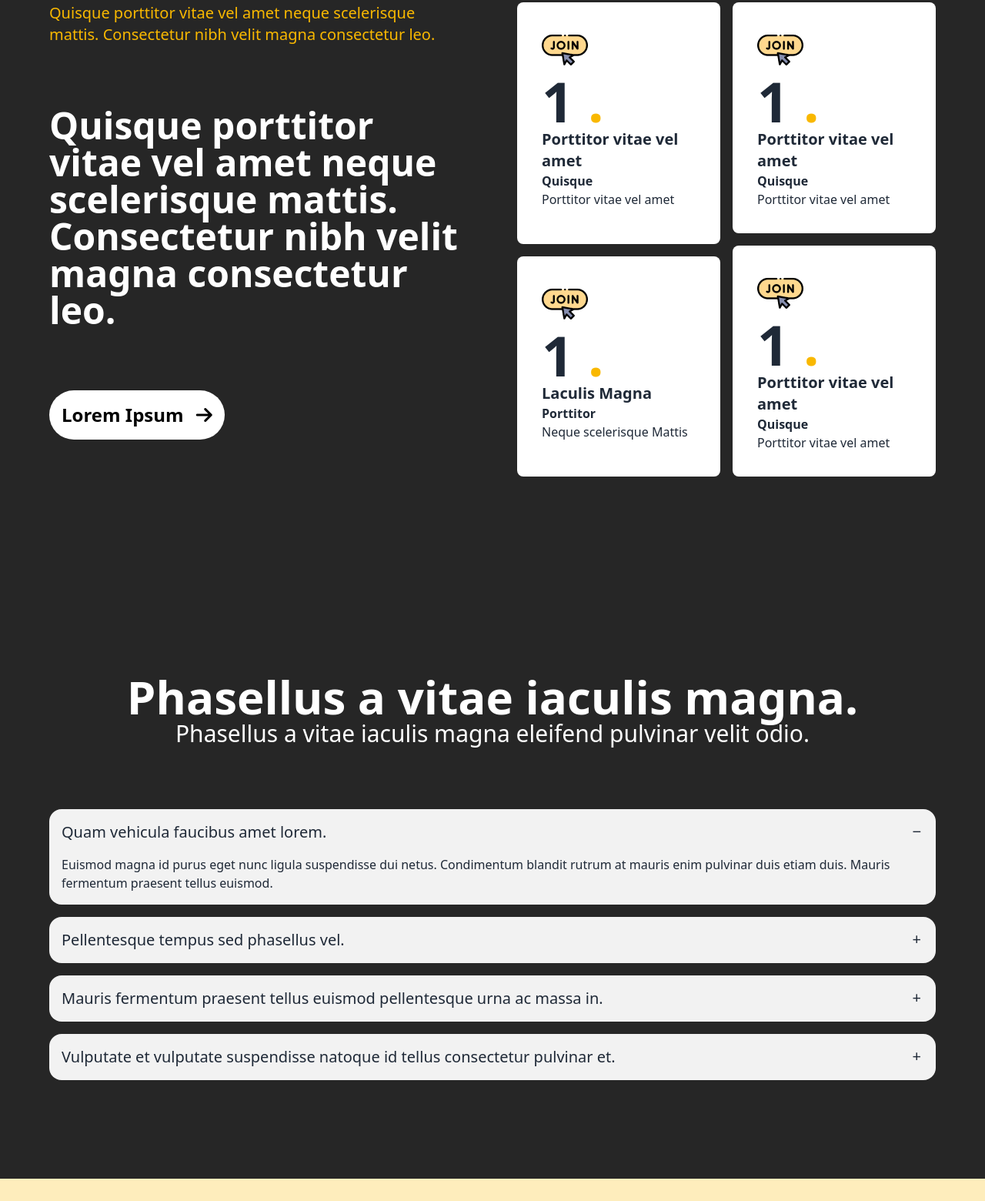
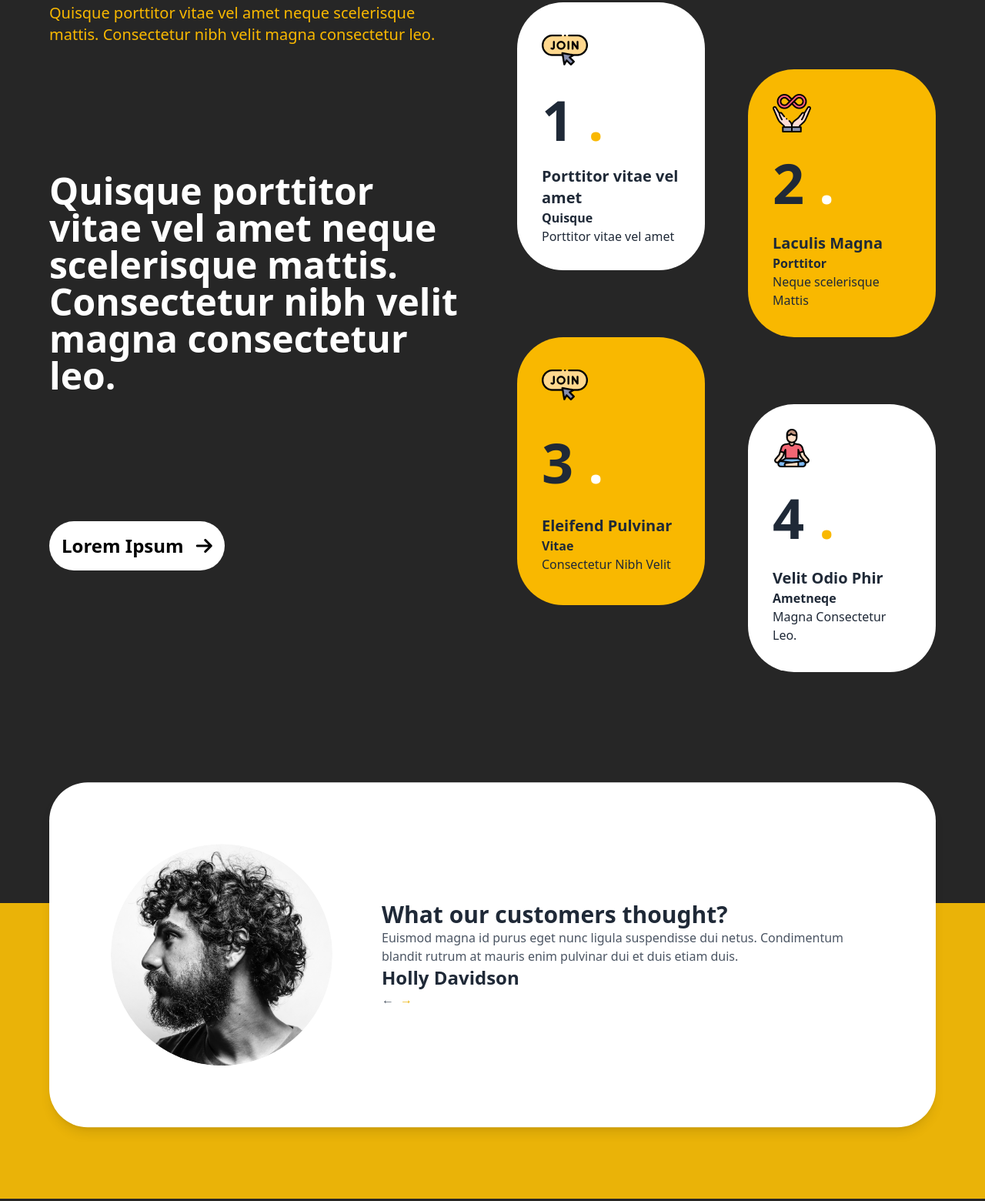
Before and after one commit to HiYasin/EDGE-IIUC-CBI-031-MID, a plain HTML site: page index.html in a window 1280 px wide. Shown: the part 842-2402 px from the top of the page at 77% size. Drawn offline with nearby package versions, Linux system fonts and the light colour scheme.

Commit message:
Card section completed

```diff
--- a/index.html
+++ b/index.html
@@ -76,9 +76,10 @@
     </div>
   </header>
   <main>
-    <div class="bg-[#262626] py-24 md:py-32">
-      <div class="w-[90%] max-w-11/12 mx-auto flex justify-between gap-16">
-        <div class="text-white grid gap-8 w-[50%]">
+    <!-- card -->
+    <div class="bg-[#262626] pt-24 pb-[400px] md:pb-[300px] md:pt-32">
+      <div class="w-[90%] max-w-11/12 mx-auto grid lg:grid-cols-2 gap-16">
+        <div class="text-white grid gap-8 ">
           <p class="text-sm md:text-xl text-[#F9B800]">
             Quisque porttitor vitae vel amet neque scelerisque mattis.
             Consectetur nibh velit magna consectetur leo.
@@ -95,60 +96,108 @@
           </div>
         </div>
 
-        <div class="grid grid-cols-2 gap-4 w-[50%]">
+        <div>
           <div class="grid gap-4">
-            <div class="bg-white rounded-lg p-8">
+            <div class="grid sm:grid-cols-2 grid-rows-[repeat(12, minmax(0, 1fr))] gap-y-4 sm:gap-y-0 sm:grid-rows-10 sm:gap-x-14">
+              <div class="bg-white rounded-[60px] p-8 row-span-4 grid gap-6">
                 <div>
                   <img src="assets/icon-join.png" alt="" />
                 </div>
                 <h1 class="text-7xl font-bold">
                   1 <span class="text-[#F9B800]">.</span>
                 </h1>
+                <div>
                   <p class="text-xl font-bold">Porttitor vitae vel amet</p>
                 <p class="font-semibold">Quisque</p>
                 <p class="font-light">Porttitor vitae vel amet</p>
                 </div>
-            <div class="bg-white rounded-lg p-8">
+              </div>
+              <div class="row-span-1"></div>
+
+              <div class="bg-[#F9B800] rounded-[60px] p-8 row-span-4 grid gap-6">
                 <div>
-                <img src="assets/icon-join.png" alt="" />
+                  <img src="assets/icon-inifinity.png" alt="" />
                 </div>
                 <h1 class="text-7xl font-bold">
-                1 <span class="text-[#F9B800]">.</span>
+                  2 <span class="text-white">.</span>
                 </h1>
+                <div>
                   <p class="text-xl font-bold">Laculis Magna</p>
                 <p class="font-semibold">Porttitor</p>
                 <p class="font-light">Neque scelerisque Mattis</p>
                 </div>
               </div>
+              <div class="row-span-1"></div>
 
-          <div class="grid gap-4">
-            <div class="bg-white rounded-lg p-8">
+              <div class="bg-[#F9B800] rounded-[60px] p-8 row-span-4 grid gap-6">
                 <div>
                   <img src="assets/icon-join.png" alt="" />
                 </div>
                 <h1 class="text-7xl font-bold">
-                1 <span class="text-[#F9B800]">.</span>
+                  3 <span class="text-white">.</span>
                 </h1>
-              <p class="text-xl font-bold">Porttitor vitae vel amet</p>
-              <p class="font-semibold">Quisque</p>
-              <p class="font-light">Porttitor vitae vel amet</p>
+                <div>
+                  <p class="text-xl font-bold">Eleifend Pulvinar</p>
+                  <p class="font-semibold">Vitae</p>
+                  <p class="font-light">Consectetur Nibh Velit</p>
                 </div>
-            <div class="bg-white rounded-lg p-8">
+              </div>
+              <div class="row-span-1"></div>
+
+              <div class="bg-white rounded-[60px] p-8 row-span-4 grid gap-6">
                 <div>
-                <img src="assets/icon-join.png" alt="" />
+                  <img src="assets/icon-man-yoga.png" alt="" />
                 </div>
                 <h1 class="text-7xl font-bold">
-                1 <span class="text-[#F9B800]">.</span>
+                  4 <span class="text-[#F9B800]">.</span>
                 </h1>
-              <p class="text-xl font-bold">Porttitor vitae vel amet</p>
-              <p class="font-semibold">Quisque</p>
-              <p class="font-light">Porttitor vitae vel amet</p>
+                <div>
+                  <p class="text-xl font-bold">Velit Odio Phir</p>
+                    <p class="font-semibold">Ametneqe</p>
+                <p class="font-light">Magna Consectetur Leo.</p>
+                </div>
+              </div>
+              <div class="row-span-1"></div>
             </div>
           </div>
         </div>
       </div>
     </div>
 
+    <!-- Testimonial -->
+    <div class="bg-yellow-500 md:h-96">
+
+      <!-- Testimonial Section -->
+      <div class="bg-white rounded-[50px] shadow-lg p-20 w-[90%] max-w-11/12 mx-auto translate-y-[-35%]">
+        <div class="">
+          <!-- Yellow background highlight -->
+          <div class="grid sm:grid-cols-2 md:grid-cols-3 place-items-center gap-16">
+            <!-- Profile Image -->
+            <div class="rounded-full overflow-hidden col-span-1">
+              <img src="assets/male-photo.png" alt="Profile" class="w-full object-cover">
+            </div>
+
+            <!-- Text Content -->
+            <div class="col-span-1 md:col-span-2">
+              <h2 class="text-2xl md:text-3xl font-bold text-gray-800">What our customers thought?</h2>
+              <p class="text-gray-600">
+                Euismod magna id purus eget nunc ligula suspendisse dui netus.
+                Condimentum blandit rutrum at mauris enim pulvinar dui et duis etiam duis.
+              </p>
+              <p class="text-gray-800  text-xl md:text-2xl font-bold">Holly Davidson</p>
+
+              <!-- Arrows -->
+              <div class="flex items-center space-x-2">
+                <button class="text-gray-600 hover:text-gray-800">&larr;</button>
+                <button class="text-yellow-500 hover:text-yellow-600">&rarr;</button>
+              </div>
+            </div>
+          </div>
+        </div>
+
+      </div>
+
+    </div>
     <!-- FAQ -->
     <div class="bg-[#262626] py-24 md:py-32">
       <div class="w-[90%] max-w-11/12 mx-auto">
@@ -160,14 +209,14 @@
             Phasellus a vitae iaculis magna eleifend pulvinar velit odio.
           </p>
         </div>
-        <div class="grid gap-4 mt-20">
+        <div class="grid gap-4 mt-20 text-[#F9B800]">
           <div class="collapse collapse-plus bg-base-200">
             <input type="radio" name="my-accordion-3" checked="checked" />
             <div class="collapse-title text-xl font-medium">
-              Quam vehicula faucibus amet lorem.
+              <p class="text-[#262626]">Quam vehicula faucibus amet lorem.</p>
             </div>
             <div class="collapse-content">
-              <p>
+              <p class="text-[#262626]">
                 Euismod magna id purus eget nunc ligula suspendisse dui netus.
                 Condimentum blandit rutrum at mauris enim pulvinar duis etiam
                 duis. Mauris fermentum praesent tellus euismod.
@@ -177,10 +226,10 @@
           <div class="collapse collapse-plus bg-base-200">
             <input type="radio" name="my-accordion-3" />
             <div class="collapse-title text-xl font-medium">
-              Pellentesque tempus sed phasellus vel.
+              <p class="text-[#262626]">Pellentesque tempus sed phasellus vel.</p>
             </div>
             <div class="collapse-content">
-              <p>
+              <p class="text-[#262626]">
                 Euismod magna id purus eget nunc ligula suspendisse dui netus.
                 Condimentum blandit rutrum at mauris enim pulvinar duis etiam
                 duis. Mauris fermentum praesent tellus euismod.
@@ -190,11 +239,11 @@
           <div class="collapse collapse-plus bg-base-200">
             <input type="radio" name="my-accordion-3" />
             <div class="collapse-title text-xl font-medium">
-              Mauris fermentum praesent tellus euismod pellentesque urna ac
-              massa in.
+              <p class="text-[#262626]"> Mauris fermentum praesent tellus euismod pellentesque urna ac
+                massa in.</p>
             </div>
             <div class="collapse-content">
-              <p>
+              <p class="text-[#262626]">
                 Euismod magna id purus eget nunc ligula suspendisse dui netus.
                 Condimentum blandit rutrum at mauris enim pulvinar duis etiam
                 duis. Mauris fermentum praesent tellus euismod.
@@ -204,11 +253,12 @@
           <div class="collapse collapse-plus bg-base-200">
             <input type="radio" name="my-accordion-3" />
             <div class="collapse-title text-xl font-medium">
-              Vulputate et vulputate suspendisse natoque id tellus consectetur
-              pulvinar et.
+
+              <p class="text-[#262626]">Vulputate et vulputate suspendisse natoque id tellus consectetur
+                pulvinar et.</p>
             </div>
             <div class="collapse-content">
-              <p>
+              <p class="text-[#262626]">
                 Euismod magna id purus eget nunc ligula suspendisse dui netus.
                 Condimentum blandit rutrum at mauris enim pulvinar duis etiam
                 duis. Mauris fermentum praesent tellus euismod.
@@ -221,7 +271,7 @@
   </main>
   <footer class="bg-[#FEEDBC] py-8">
     <div class="w-[90%] max-w-11/12 mx-auto flex flex-col md:flex-row md:justify-between md:items-center py-8 gap-8">
-      <div>
+      <div class="py-16">
         <h2 class="text-3xl md:text-4xl lg:text-5xl font-bold text-[#262626]">
           Vulputate et pulvinar ethre <br> Suspendisse tellus consecteur
         </h2>
@@ -233,7 +283,8 @@
         </button>
       </div>
     </div>
-    <div class="w-[90%] max-w-11/12 mx-auto flex flex-col md:flex-row md:justify-between md:items-center text-xl font-semibold pt-8 border border-t-[#4c4c4c]">
+    <div
+      class="w-[90%] max-w-11/12 mx-auto flex flex-col md:flex-row md:justify-between md:items-center text-xl font-semibold pt-8 border border-t-[#4c4c4c]">
       <div>
         <p>
           Copyright © 2022 Lorem Ipsum.
```
Lines whose indentation alone changed are shown as unchanged.
